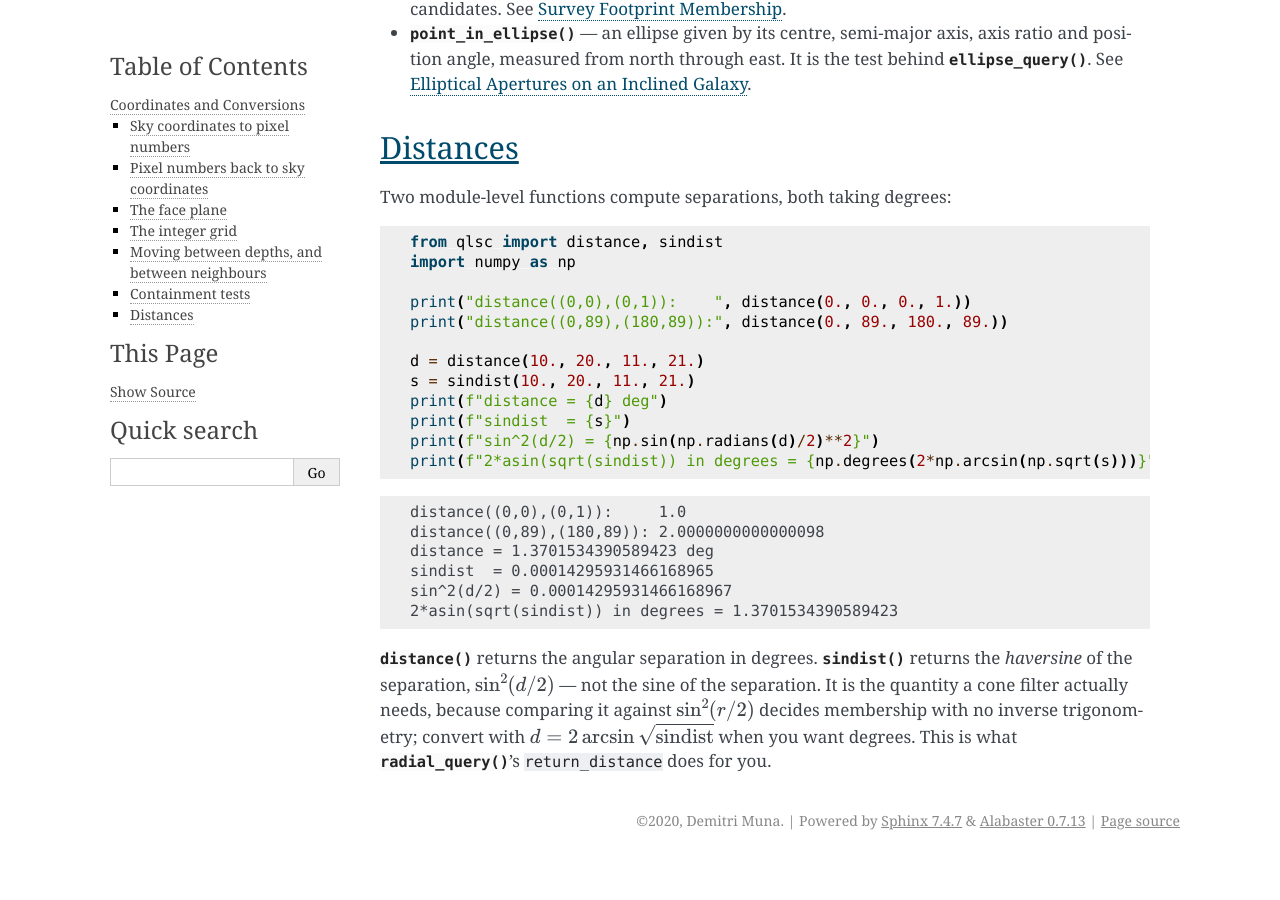
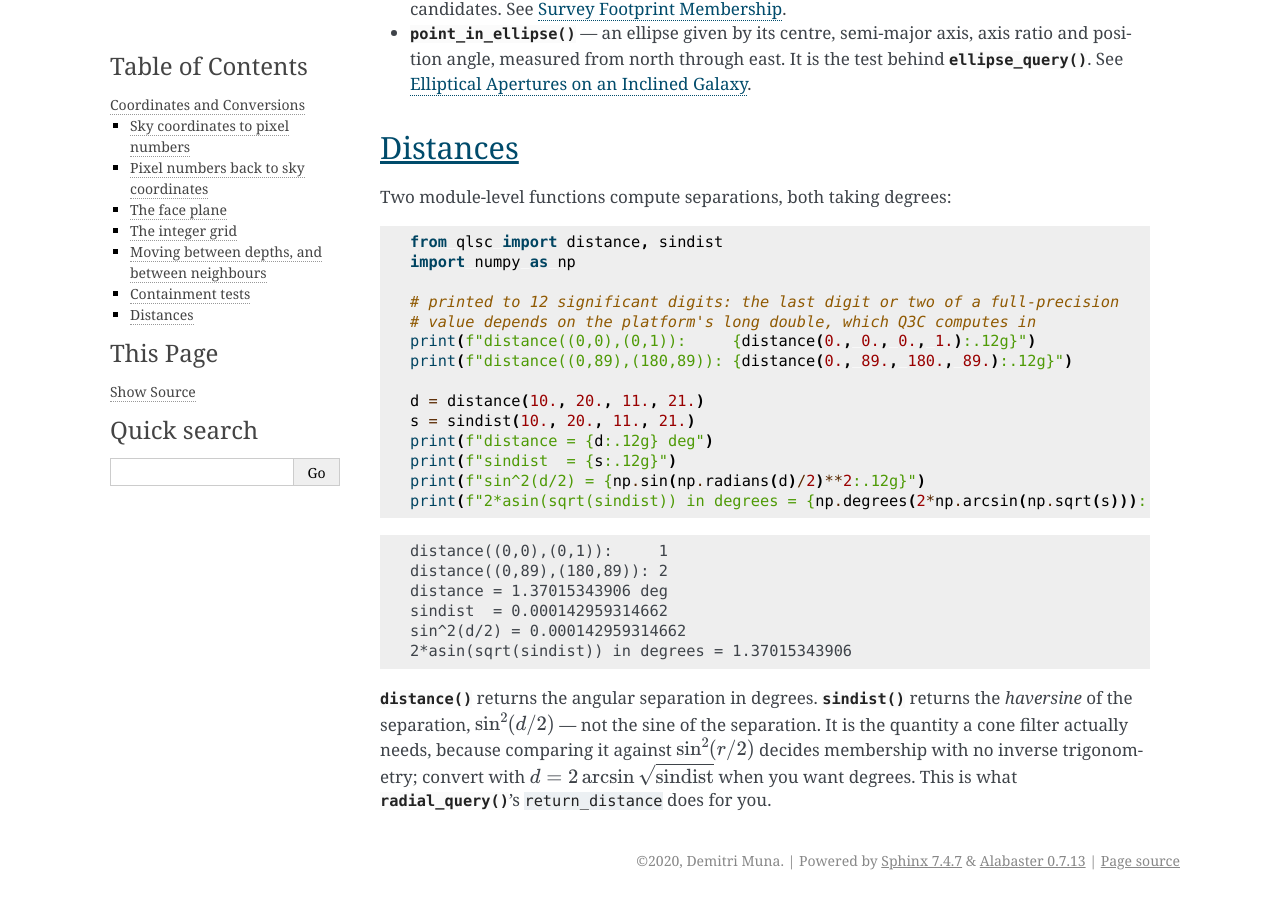
Before and after one commit to demitri/qlsc, a Sphinx documentation site: the page built from docs/user_guide/coordinates.rst, in a window 1280 px wide and 900 px high, scrolled down 5740 px. Built offline with Sphinx 7.4.7, drawn with Linux system fonts in a browser that asks for light colours; before the commit the page ends 6600 px from its top, so only the background shows below that.

Commit message:
Making three checks pass off the machine they were written on.
All three failed on r740 against the unmodified previous master as well, so
none is caused by the Q3C sync; they surface on any Linux x86_64 machine, and
the docs workflow (which runs on ubuntu and has not yet run on GitHub) would
have gone red on its first push.

docs/user_guide/coordinates.rst printed distances at full precision. Q3C
computes in long double, which is a plain double on arm64 macOS, where the
outputs were captured, and 80-bit on x86_64 Linux, so the last digit or two
differ. The block now prints 12 significant digits, with a comment saying why;
the new output is identical on both (checked on r740, and against the Mac values
the page carried). docs/examples/coverage_export.rst printed the JSON file's size
in bytes, which depends on the same digits through each vertex's repr; it now
prints how many polygons were read back (17, which the page already states
above). Both outputs were regenerated by running the blocks, per the checker's
rule.

test_a_polygon_wound_the_other_way_is_refused required the refusal to come from
the antipodal-point guard. With starlink-pyast 4.2.0 a reversed polygon reports
isNegated, so the isNegated guard refuses it first. Both guards run before the
fast paths, which is what the test is about, so the test now asserts that the
reversed polygon really is the rest of the sky, and that the refusal comes from
the guard matching what this AST build reports. No code changed.

docs/check_example_outputs.py --cornish: 105 blocks checked, 0 failures;
sphinx -W clean.

Test-delta: functions +0/-0, cases +0/-0
Test-audit: clean

```diff
--- a/docs/examples/coverage_export.rst
+++ b/docs/examples/coverage_export.rst
@@ -112,12 +112,12 @@ needed to write it out or read it back:
 		reloaded = json.load(f)
 
 	print("round-trips through plain json:", reloaded == cov)
-	print("file size:", len(open(path).read()), "bytes")
+	print("polygons read back:", len(reloaded["polygons"]))
 
 .. code-block:: text
 
 	round-trips through plain json: True
-	file size: 3607 bytes
+	polygons read back: 17
 
 
 A depth cannot outrun the index
--- a/docs/user_guide/coordinates.rst
+++ b/docs/user_guide/coordinates.rst
@@ -323,24 +323,26 @@ Two module-level functions compute separations, both taking degrees:
 	from qlsc import distance, sindist
 	import numpy as np
 
-	print("distance((0,0),(0,1)):    ", distance(0., 0., 0., 1.))
-	print("distance((0,89),(180,89)):", distance(0., 89., 180., 89.))
+	# printed to 12 significant digits: the last digit or two of a full-precision
+	# value depends on the platform's long double, which Q3C computes in
+	print(f"distance((0,0),(0,1)):     {distance(0., 0., 0., 1.):.12g}")
+	print(f"distance((0,89),(180,89)): {distance(0., 89., 180., 89.):.12g}")
 
 	d = distance(10., 20., 11., 21.)
 	s = sindist(10., 20., 11., 21.)
-	print(f"distance = {d} deg")
-	print(f"sindist  = {s}")
-	print(f"sin^2(d/2) = {np.sin(np.radians(d)/2)**2}")
-	print(f"2*asin(sqrt(sindist)) in degrees = {np.degrees(2*np.arcsin(np.sqrt(s)))}")
+	print(f"distance = {d:.12g} deg")
+	print(f"sindist  = {s:.12g}")
+	print(f"sin^2(d/2) = {np.sin(np.radians(d)/2)**2:.12g}")
+	print(f"2*asin(sqrt(sindist)) in degrees = {np.degrees(2*np.arcsin(np.sqrt(s))):.12g}")
 
 .. code-block:: text
 
-	distance((0,0),(0,1)):     1.0
-	distance((0,89),(180,89)): 2.0000000000000098
-	distance = 1.3701534390589423 deg
-	sindist  = 0.00014295931466168965
-	sin^2(d/2) = 0.00014295931466168967
-	2*asin(sqrt(sindist)) in degrees = 1.3701534390589423
+	distance((0,0),(0,1)):     1
+	distance((0,89),(180,89)): 2
+	distance = 1.37015343906 deg
+	sindist  = 0.000142959314662
+	sin^2(d/2) = 0.000142959314662
+	2*asin(sqrt(sindist)) in degrees = 1.37015343906
 
 :py:func:`~qlsc.distance` returns the angular separation in degrees.
 :py:func:`~qlsc.sindist` returns the *haversine* of the separation,
```
Also changed, not shown: 1 other file.
